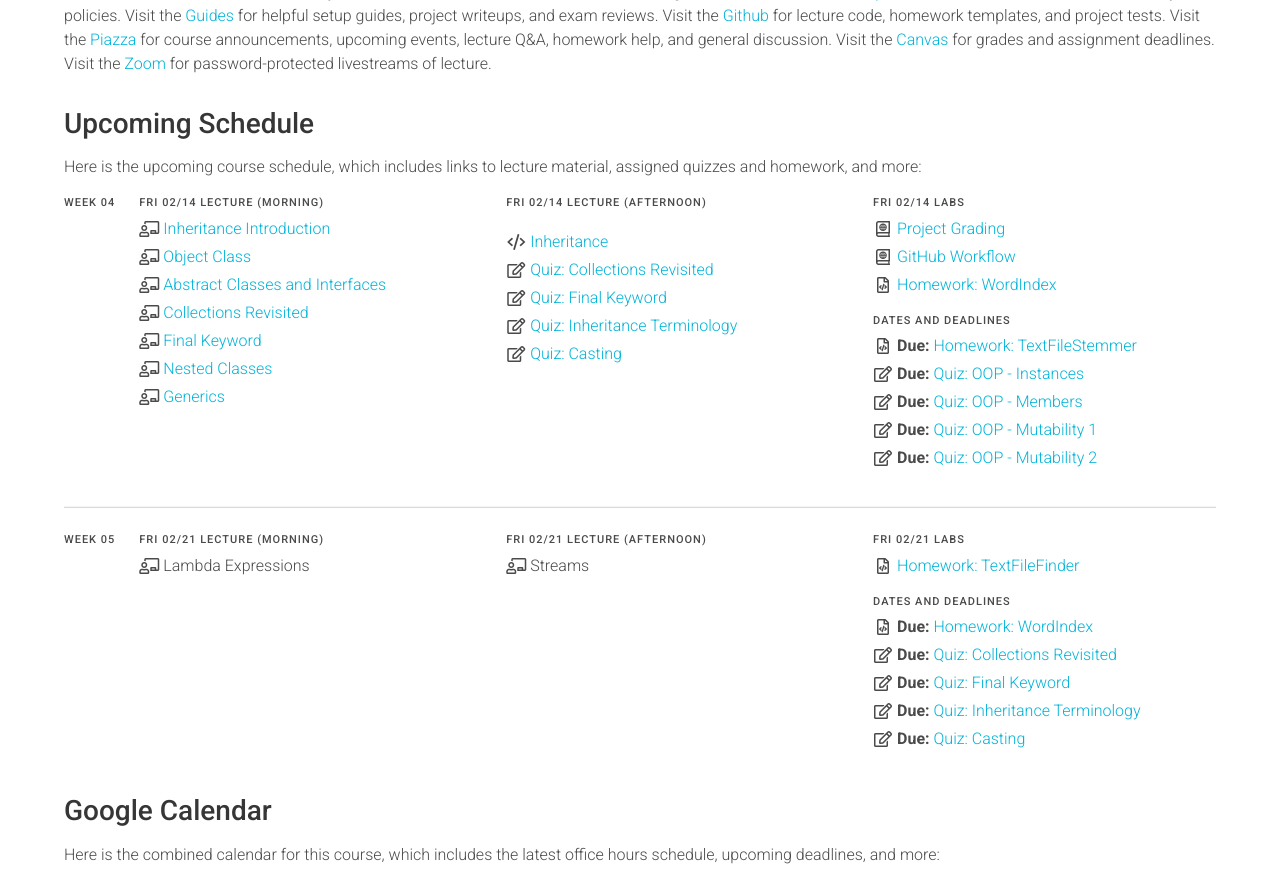
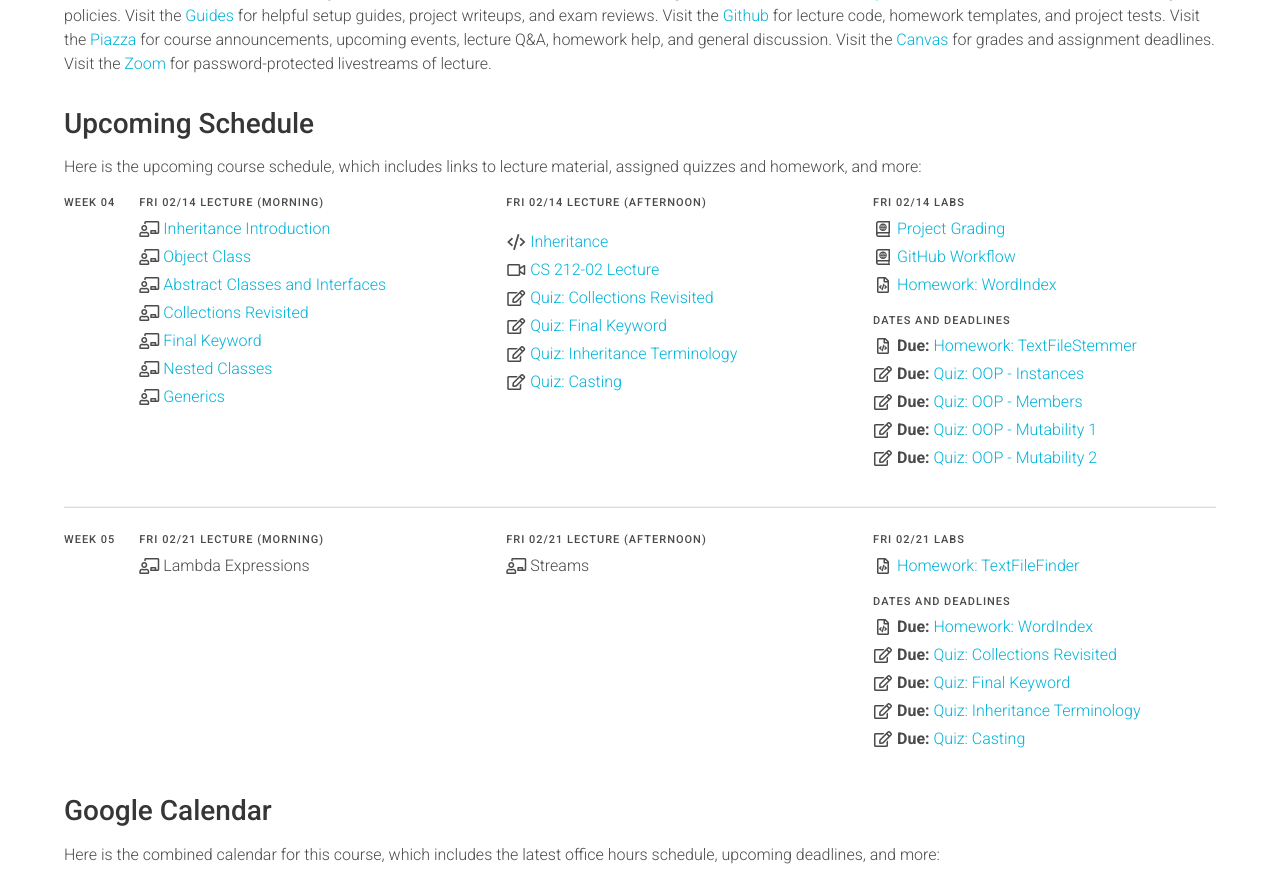
Before and after one commit to usf-cs212-spring2020/usf-cs212-spring2020.github.io, a Jekyll site: the page built from index.md, in a window 1280 px wide and 900 px high, scrolled down 438 px, cut to the strip 0-879 px from the top of the window. Built offline with Jekyll 4.4.1, drawn with Linux system fonts in a browser that asks for light colours.

Commit message:
add video

```diff
--- a/_data/schedule.yml
+++ b/_data/schedule.yml
@@ -400,6 +400,10 @@
           link: 'https://github.com/usf-cs212-spring2020/lectures/tree/master/Inheritance'
           bump: true
 
+        - icon: *icon_video
+          text: 'CS 212-02 Lecture'
+          link: 'https://usfca.zoom.us/rec/play/tcIsfr37_D03HIDBtASDU_V6W461J6usgCIZqKAJnke3ViQKNlGgbuNDa-OltTxS7J5_JwsYiwcclxir'
+
         - icon: *icon_quiz
           text: 'Quiz: Collections Revisited'
           link: 'https://usfca.instructure.com/courses/1591964/quizzes/2347069'
```
